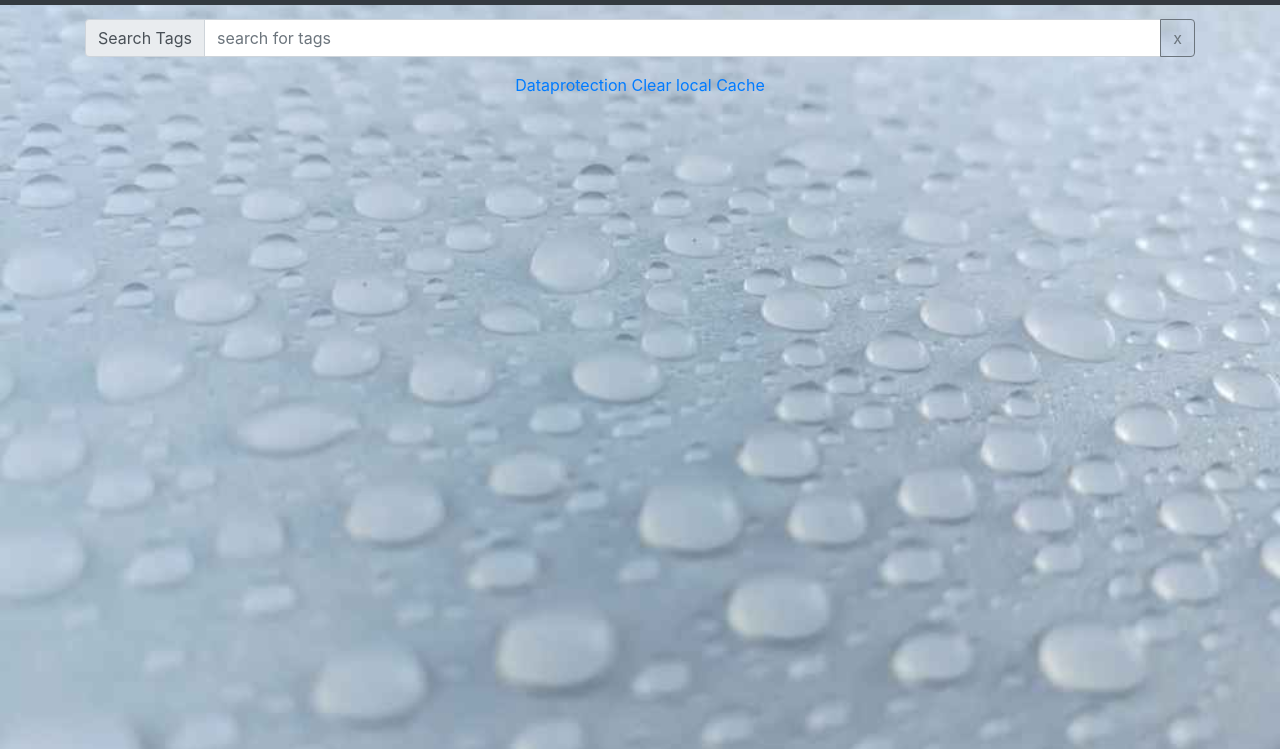
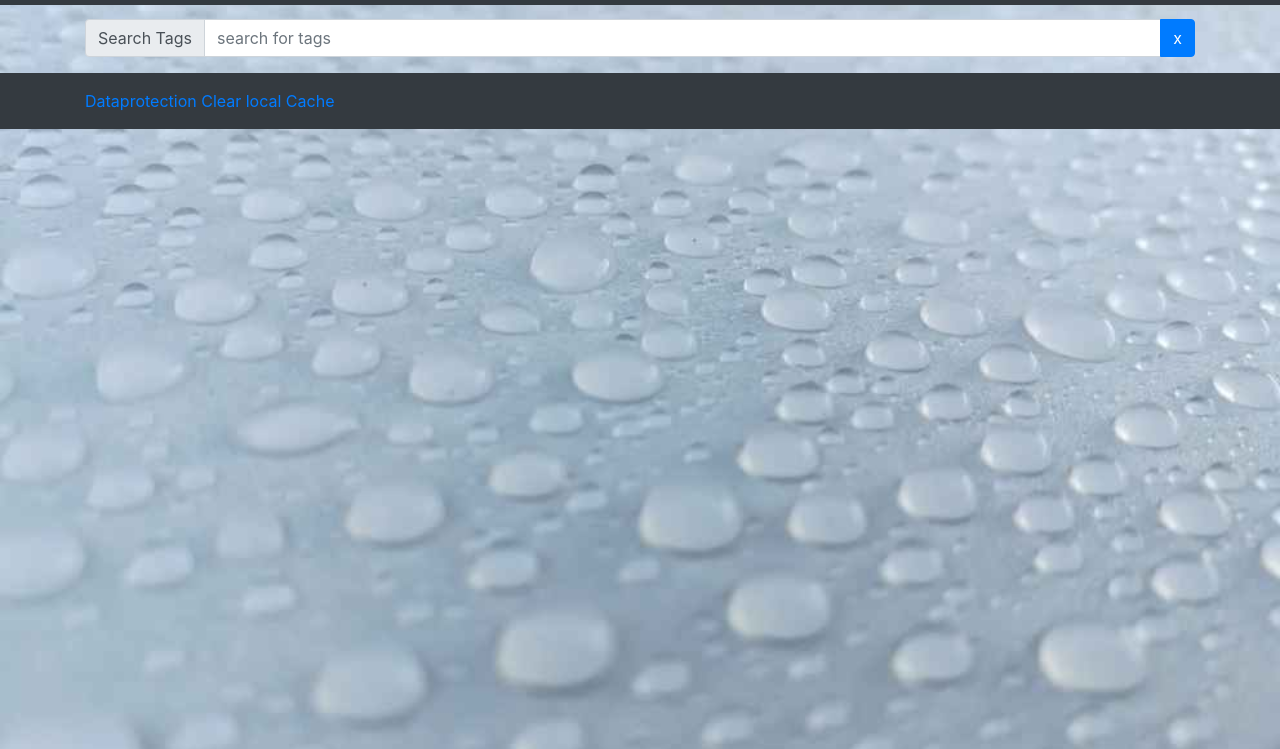
Before and after one commit to ChrisSchmi/ChrisSchmi.github.io, a plain HTML site: page index.html in a window 1280 px wide. Shown: the part 51-800 px from the top of the page. Drawn offline with nearby package versions, Linux system fonts and the light colour scheme.

Commit message:
tiny redesign

```diff
--- a/index.html
+++ b/index.html
@@ -104,7 +104,7 @@
         </div>
         <input type="text" class="form-control" placeholder="search for tags" v-model="searchphrase" v-on:input="filteredList">
         <div class="input-group-append">
-          <button class="btn btn-outline-secondary" type="button" v-on:click="clearsearch();">x</button>
+          <button class="btn btn-primary" type="button" v-on:click="clearsearch();">x</button>
         </div>
       </div>
 
@@ -161,10 +161,13 @@
     }
   </script>
 
-<center>
+<footer class="footer mt-auto py-3 bg-dark">
+  <div class="container mt-auto">
     <a href="dataprotection.html" target="_blank">Dataprotection</a>
     <a href="javascript:clearlocalcache();">Clear local Cache</a>
-</center>
+  </div>
+</footer>
+
 
 </body>
 </html>
```
Lines whose indentation alone changed are shown as unchanged.
